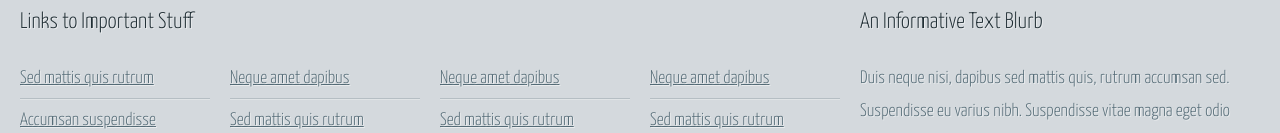
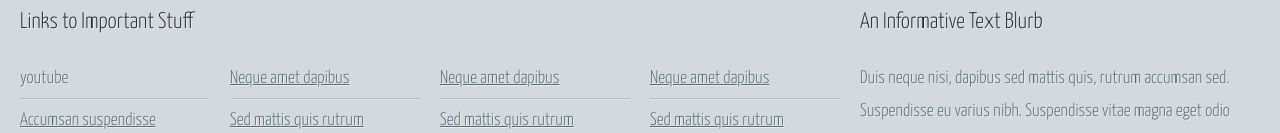
Before and after one commit to JohnGarilles25-Edoy/JohnGarilles, a plain HTML site: page mywebpage/myprofile/index.html in a window 1280 px wide. Shown: the part 1413-1546 px from the top of the page. Drawn offline with Linux system fonts and the light colour scheme; files whose address does not match are found by name.

Commit message:
Update index.html

```diff
--- a/mywebpage/myprofile/index.html
+++ b/mywebpage/myprofile/index.html
@@ -204,7 +204,7 @@
 												<div class="col-3 col-12-small">
 													<ul class="link-list last-child">
 														<li><a href="https://www.youtube.com/watch?v=lcbDYyhgkls&list=RDlcbDYyhgkls&start_radio=1</a></li>
-														<li><a href="#">Sed mattis quis rutrum</a></li>
+														<li><a href="https://www.youtube.com/watch?v=lcbDYyhgkls&list=RDlcbDYyhgkls&start_radio=1"></a>youtube</li>
 														<li><a href="#">Accumsan suspendisse</a></li>
 														<li><a href="#">Eu varius vitae magna</a></li>
 													</ul>
```
